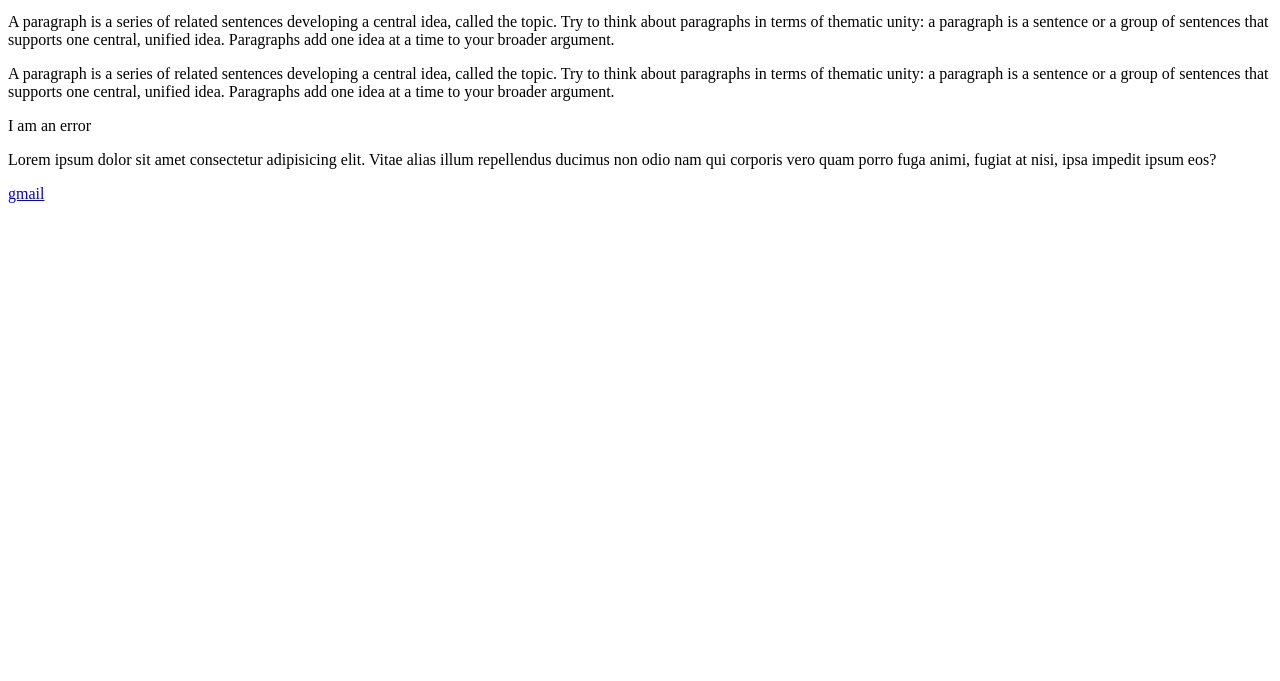
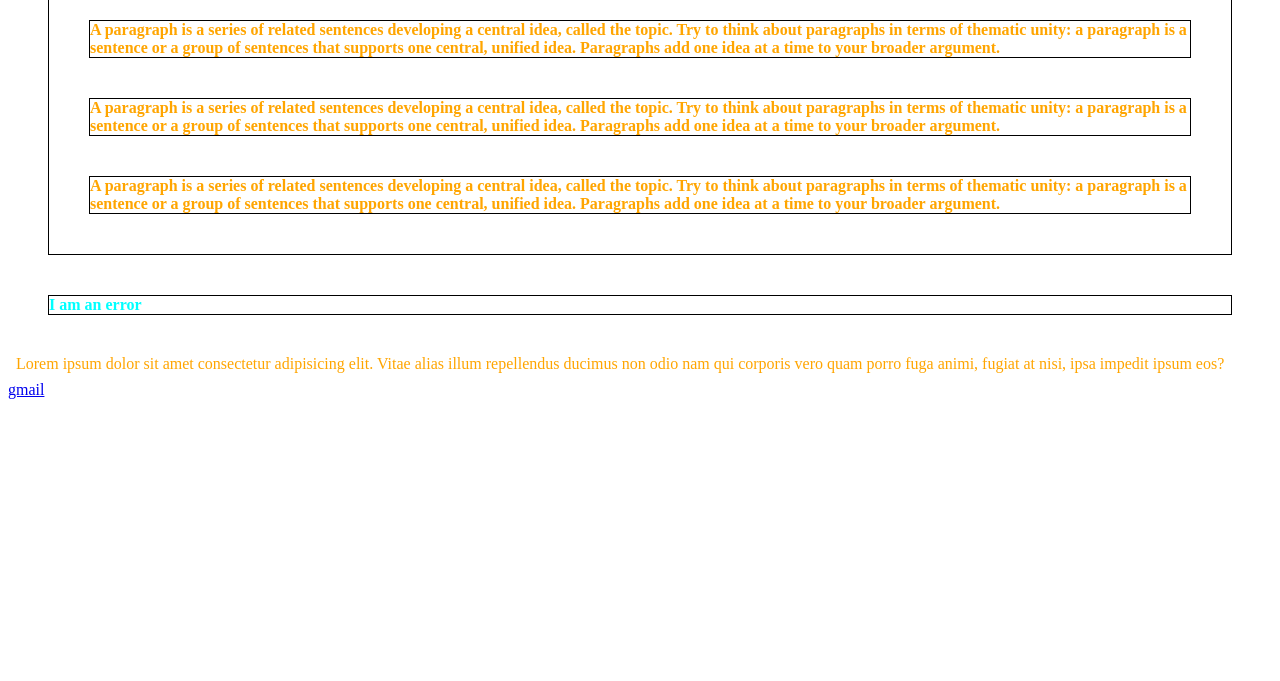
Before and after one commit to Wajdan-Faheem/WEB-TESTING, a plain HTML site: page HTML&CSS_1/run.html in a window 1280 px wide. Shown: the part 119-800 px from the top of the page. Drawn offline with Linux system fonts and the light colour scheme.

Commit message:
cascades

```diff
--- a/HTML&CSS_1/run.html
+++ b/HTML&CSS_1/run.html
@@ -8,7 +8,7 @@
     </head>
     <body>
 
-        <div>
+        <div id = "content">
         <h1>About Us!</h1>
         <p class="error">A paragraph is a series of related sentences developing a central idea, called the topic.
             Try to think about paragraphs in terms of thematic unity: a paragraph is a sentence or a
@@ -27,7 +27,7 @@
 
         </div>
 
-        <div id="content">I am an error </div>
+        <div class = "error">I am an error </div>
 
         <p>Lorem ipsum dolor sit amet consectetur adipisicing elit. Vitae alias illum repellendus ducimus non odio nam qui corporis vero quam porro fuga animi, fugiat at nisi, ipsa impedit ipsum eos?</p>
         <a href="http://gmail.com">gmail</a>
--- a/HTML&CSS_1/style.css
+++ b/HTML&CSS_1/style.css
@@ -46,3 +46,19 @@ background-color: blueviolet;
 /* a[href*="gmail.com"] {
     background-color: blueviolet;
     } */
+
+div {
+    color:aqua;
+    border: 1px solid black;
+    margin: 40px;
+    font-weight: bold;
+}
+
+p{
+    margin: inherit;
+    border: inherit;
+    color: chocolate;
+}
+p{
+    color: orange;
+}
```
